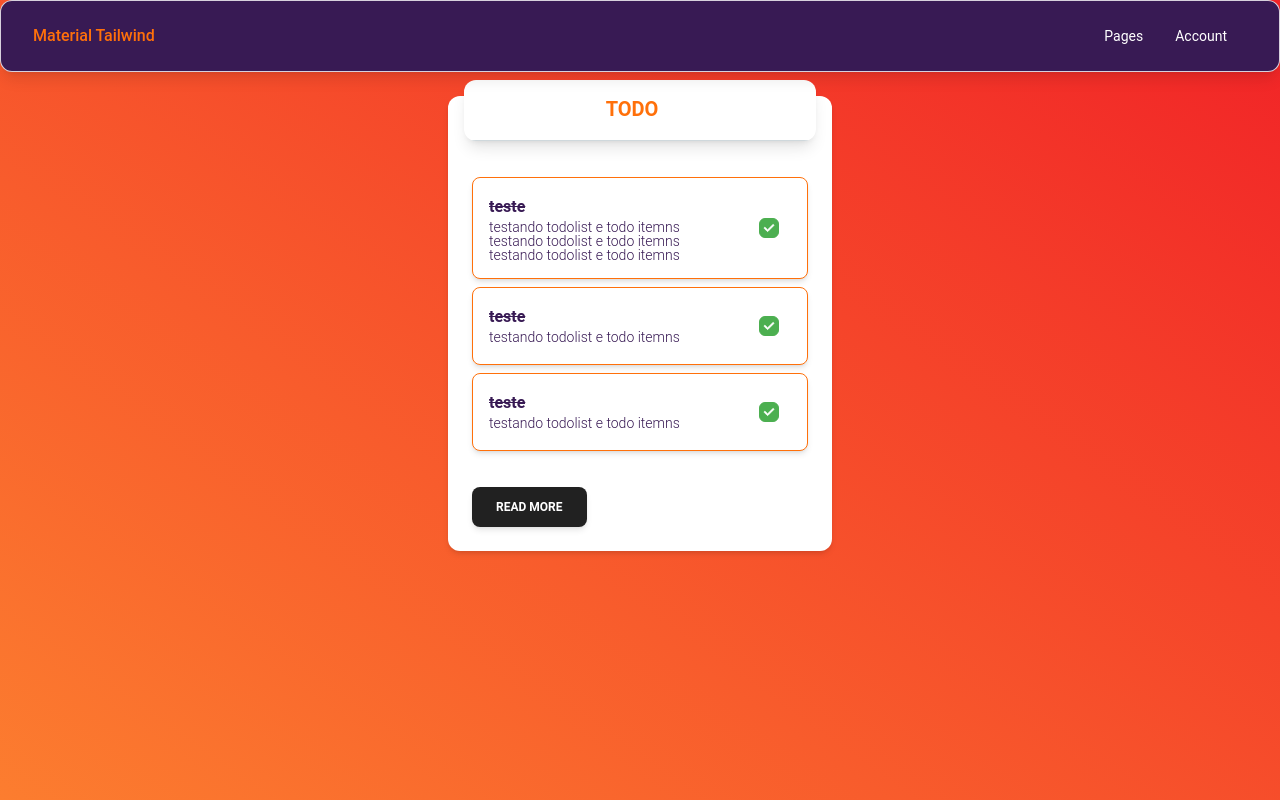
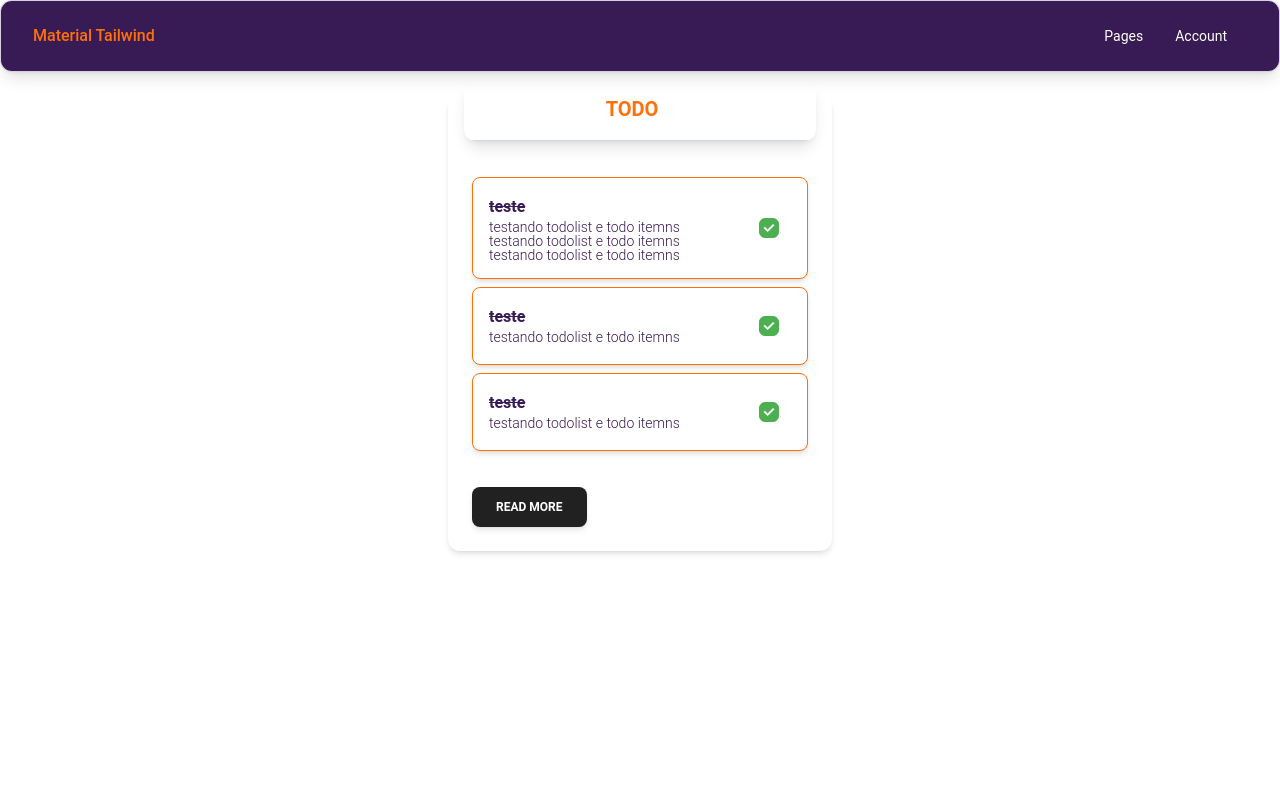
Before and after one commit to thallyslemos/todo_front, a Next.js app: page / in a window 1280 px wide. Built offline with nearby package versions, Linux system fonts and the light colour scheme.

Commit message:
alteração do background

```diff
--- a/src/app/globals.css
+++ b/src/app/globals.css
@@ -9,5 +9,5 @@
  }
 
  body{
-  background: var(--orange-gradient);
+  background: #fff;
  }
```
